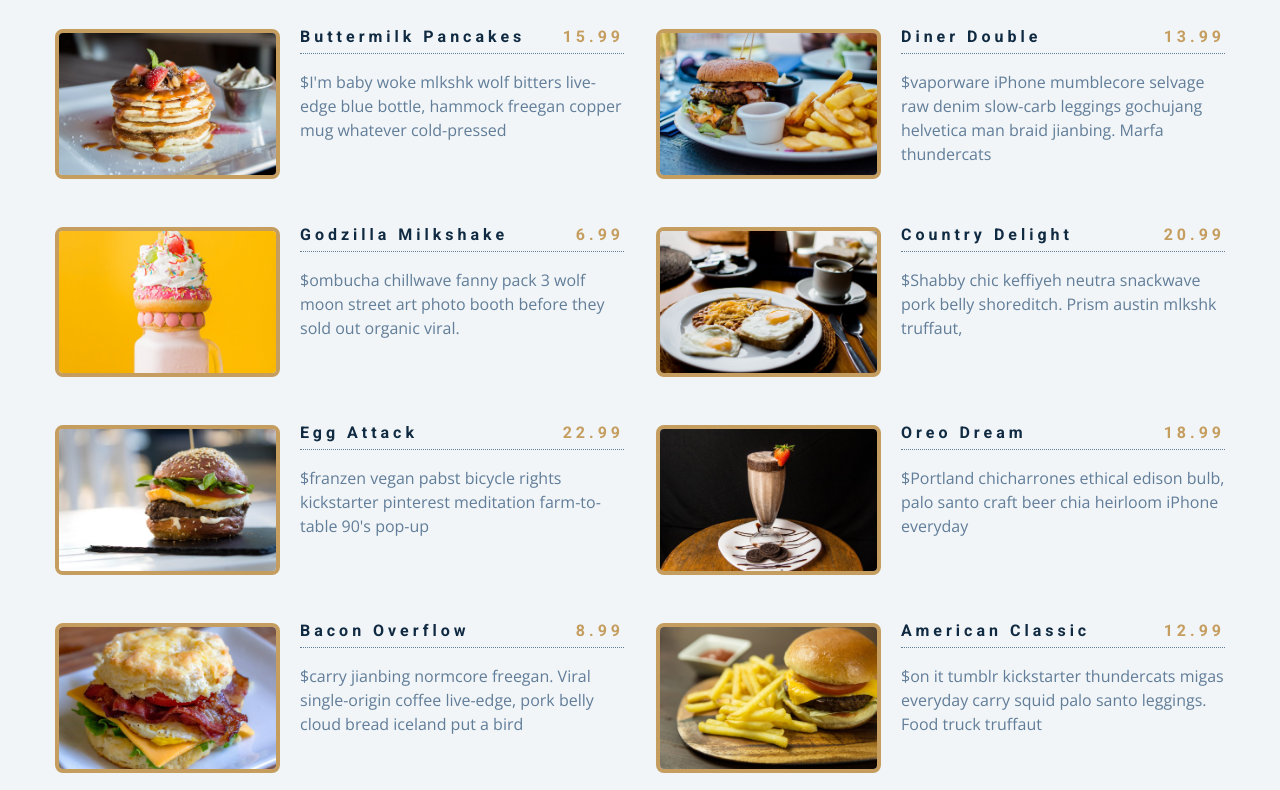
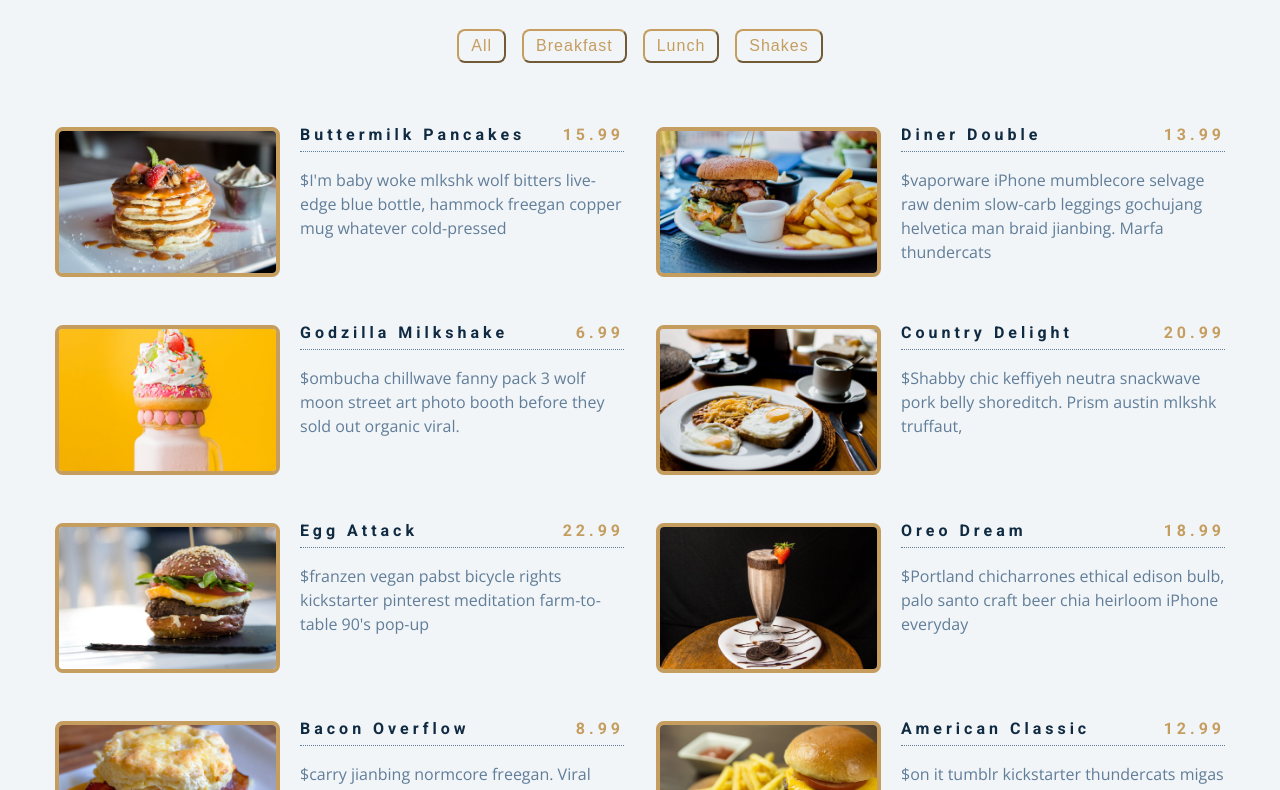
Before and after one commit to ionelabrinza/menu-js, a plain HTML site: page index.html in a window 1280 px wide. Shown: the part 139-929 px from the top of the page. Drawn offline with nearby package versions, Linux system fonts and the light colour scheme.

Commit message:
creating filter buttons in index

```diff
--- a/index.html
+++ b/index.html
@@ -18,6 +18,16 @@
             <div class="underline"></div>
         </div>
         <!--filter buttons-->
+        <div class="btn-container">
+            <button class="filter-btn" type="button">all
+            </button>
+            <button class="filter-btn" type="button">breakfast
+            </button>
+            <button class="filter-btn" type="button">lunch
+            </button>
+            <button class="filter-btn" type="button">shakes
+            </button>
+        </div>
         <!--menu items-->
         <div class="section-center">
             <!--single item-->
```
